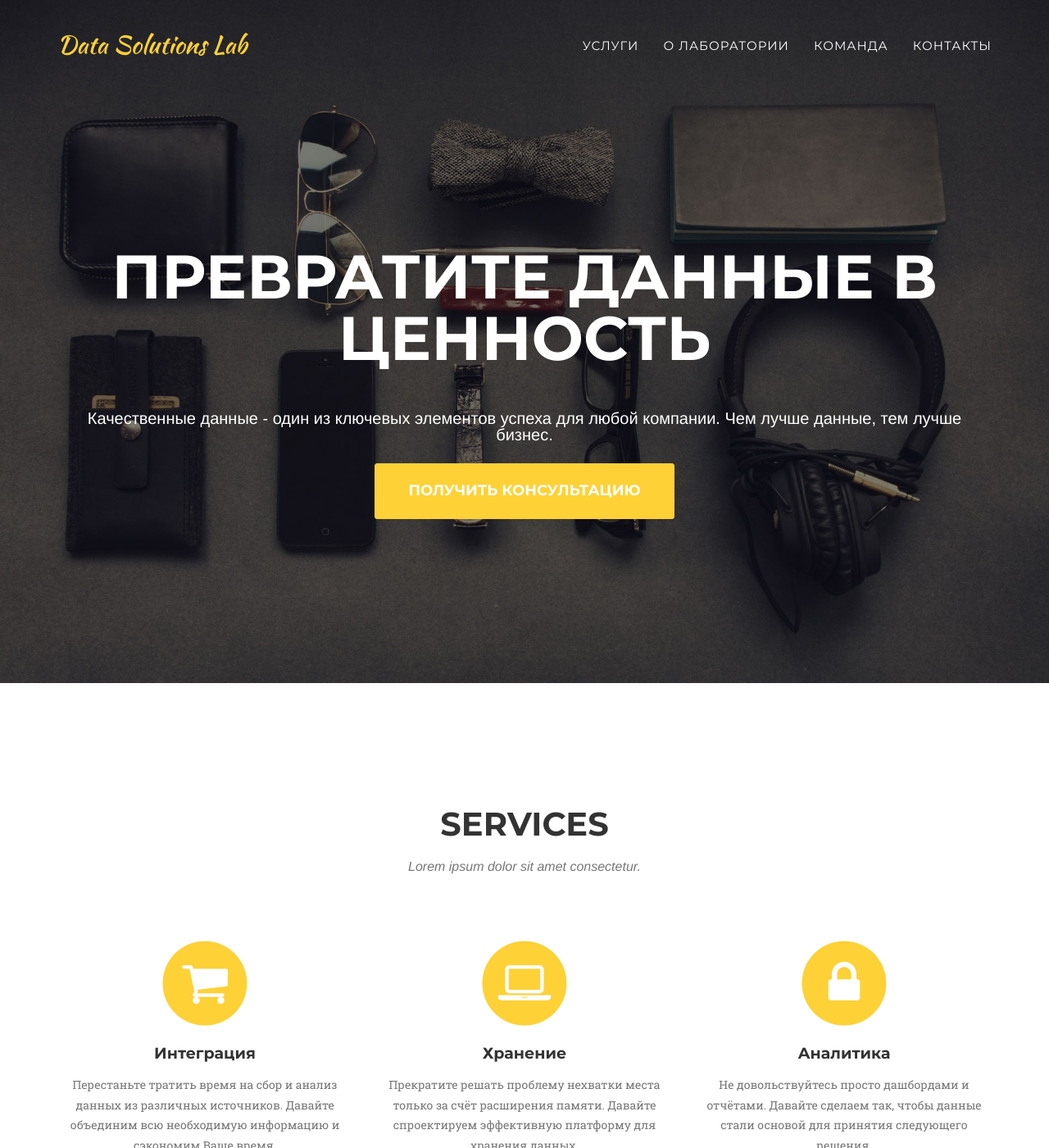
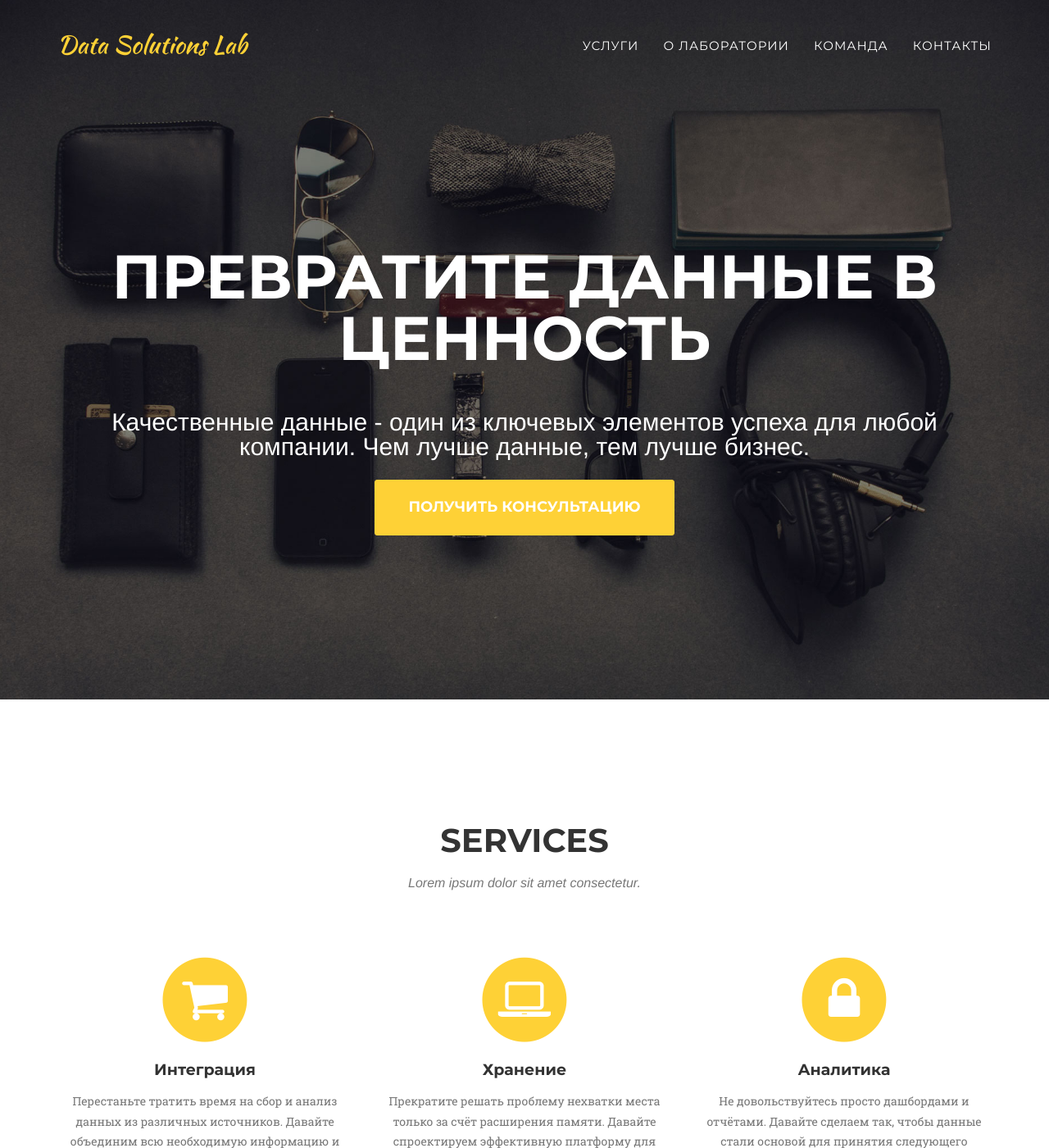
Before and after one commit to techwritex/datasolutionslab, a Jekyll site: the page built from index.html, in a window 1280 px wide and 1400 px high. Shown: the whole window at 82% size. Built offline with Jekyll 4.4.1, drawn with Linux system fonts in a browser that asks for light colours; some web fonts are replaced.

Commit message:
v 0.1.12

```diff
--- a/_includes/css/agency.css
+++ b/_includes/css/agency.css
@@ -308,8 +308,6 @@ header .intro-text .intro-heading {
     header .intro-text {
         padding-top: 300px;
         padding-bottom: 200px;
-        /* padding-top: 100px;
-        padding-bottom: 50px; */
     }
 
     header .intro-text .intro-lead-in {
@@ -318,8 +316,8 @@ header .intro-text .intro-heading {
         /* font-size: 40px;
         font-style: italic;
         line-height: 40px; */
-        font-size: 20px;
-        line-height: 20px;
+        font-size: 30px;
+        line-height: 30px;
     }
 
     header .intro-text .intro-heading {
```
